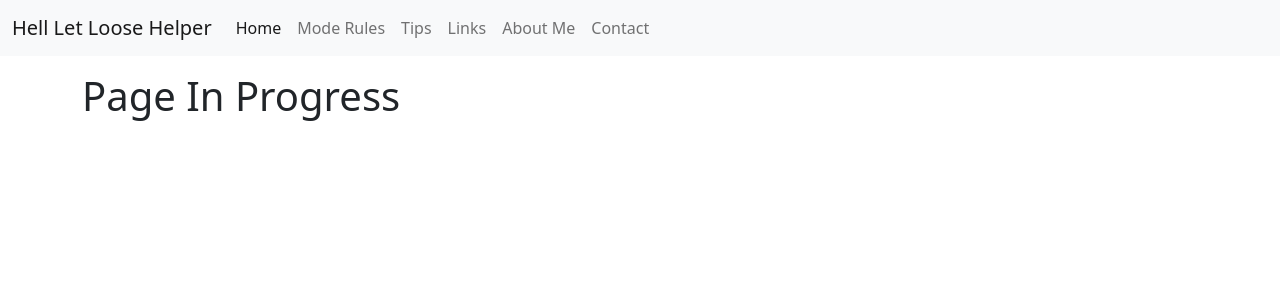
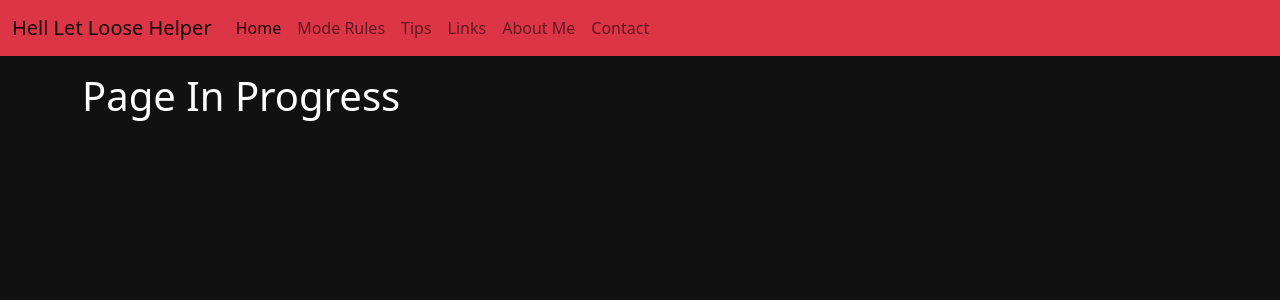
Before and after one commit to JHoover10/HellLetLooseHelper, a SvelteKit app: page / in a window 1280 px wide. Shown: the top 300 px of the page. Built offline with nearby package versions, Linux system fonts and the light colour scheme.

Commit message:
look nicer

```diff
--- a/src/app.css
+++ /dev/null
@@ -1,11 +0,0 @@
-h1 {
-    margin: 16px 0;
-}
-
-h3 {
-    margin: 16px 0;
-}
-
-h5 {
-    margin: 16px 0;
-}
--- a/src/app.html
+++ b/src/app.html
@@ -7,6 +7,8 @@
 		<script src="https://ajax.googleapis.com/ajax/libs/jquery/3.6.0/jquery.min.js"></script>
 		<script src="https://cdn.jsdelivr.net/npm/@popperjs/core@2.11.6/dist/umd/popper.min.js" integrity="sha384-oBqDVmMz9ATKxIep9tiCxS/Z9fNfEXiDAYTujMAeBAsjFuCZSmKbSSUnQlmh/jp3" crossorigin="anonymous"></script>
 		<script src="https://cdn.jsdelivr.net/npm/bootstrap@5.2.1/dist/js/bootstrap.min.js" integrity="sha384-7VPbUDkoPSGFnVtYi0QogXtr74QeVeeIs99Qfg5YCF+TidwNdjvaKZX19NZ/e6oz" crossorigin="anonymous"></script>
+		<link href="https://cdn.jsdelivr.net/npm/bootstrap@5.2.2/dist/css/bootstrap.min.css" rel="stylesheet" integrity="sha384-Zenh87qX5JnK2Jl0vWa8Ck2rdkQ2Bzep5IDxbcnCeuOxjzrPF/et3URy9Bv1WTRi" crossorigin="anonymous">
+		<link rel="stylesheet" href="%sveltekit.assets%/app.css" />
 		%sveltekit.head%
 	</head>
 	<body>
--- a/src/routes/+layout.svelte
+++ b/src/routes/+layout.svelte
@@ -1,6 +1,4 @@
 <script>
-    import '../../node_modules/bootstrap/dist/css/bootstrap.min.css';
-    import '../app.css';
 </script>
 
 <slot />
--- a/src/routes/+page.svelte
+++ b/src/routes/+page.svelte
@@ -10,7 +10,7 @@
     export let menu = "Home";
 </script>
 
-<nav class="navbar navbar-expand-lg bg-light">
+<nav class="navbar navbar-expand-lg bg-danger">
     <div class="container-fluid">
         <a class="navbar-brand" href="/HellLetLooseHelper"
             >Hell Let Loose Helper</a
--- /dev/null
+++ b/static/app.css
@@ -0,0 +1,22 @@
+h1 {
+    margin: 16px 0;
+}
+
+h3 {
+    margin: 16px 0;
+}
+
+h5 {
+    margin: 16px 0;
+}
+
+.list-group-item {
+    border-color: rgba(255, 255, 255, 0.3);
+    background-color: rgb(25, 25, 25);
+    color: white;
+}
+
+body {
+    background-color: #111;
+    color: white;
+}
```
